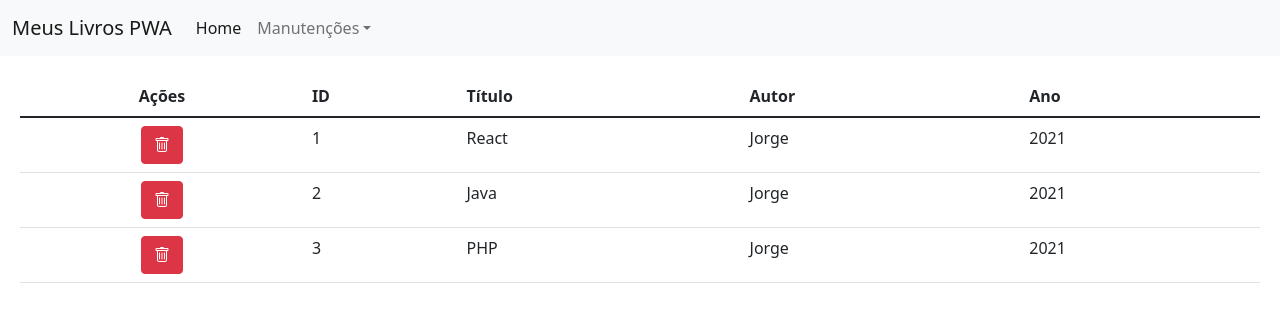
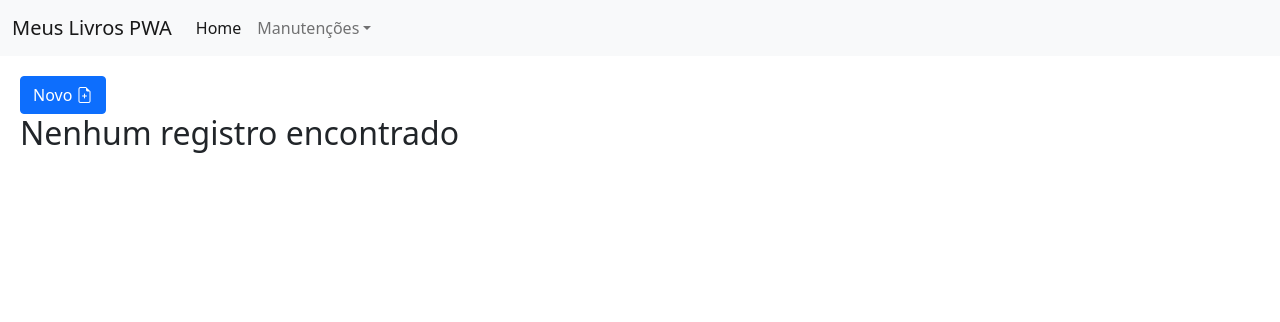
Before and after one commit to evandrouzeda/CC-PW2-T1, a React (Create React App) app: page /livros in a window 1280 px wide. Shown: the top 322 px of the page. Built offline with nearby package versions, Linux system fonts and the light colour scheme.

Commit message:
CRUD funcionando

```diff
--- /dev/null
+++ b/src/componentes/Alerta.jsx
@@ -0,0 +1,21 @@
+const Alerta = ({alerta}) => {
+    var classe = ''
+    if (alerta.status === 'error') {
+        classe = 'alert alert-danger'
+    } else {
+        classe = 'alert alert-primary'
+    }
+    if (alerta.message.length > 0) {
+        return (
+            <div className={classe} role="alert">
+                {alerta.message}
+            </div>
+        )
+    } else {
+        return (
+            <div></div>
+        )
+    }
+}
+
+export default Alerta;
--- /dev/null
+++ b/src/componentes/Formulario.jsx
@@ -0,0 +1,89 @@
+import { useContext } from "react";
+import Alerta from "./Alerta";
+import LivroContext from "./LivroContext";
+
+function Formulario() {
+
+    const { objeto, handleChange, acaoCadastrar, alerta } = useContext(LivroContext);
+
+    return (
+        <div className="modal fade" id="modalEdicao" tabIndex="-1" aria-labelledby="exampleModalLabel" aria-hidden="true">
+            <div className="modal-dialog">
+                <div className="modal-content">
+                    <div className="modal-header">
+                        <h5 className="modal-title" id="exampleModalLabel">Livro</h5>
+                        <button type="button" className="btn-close" data-bs-dismiss="modal" aria-label="Close"></button>
+                    </div>
+                    <form id="formulario" onSubmit={acaoCadastrar}>
+                        <div className="modal-body">
+                            <Alerta alerta={alerta} />
+                            <div className="form-group">
+                                <label htmlFor="txtID" className="form-label">
+                                    ID
+                                </label>
+                                <input
+                                    type="text"
+                                    readOnly
+                                    className="form-control"
+                                    id="txtID"
+                                    name="id"
+                                    value={objeto.id}
+                                    onChange={handleChange}
+                                />
+                            </div>
+                            <div className="form-group">
+                                <label htmlFor="txtTitulo" className="form-label">
+                                    Título
+                                </label>
+                                <input
+                                    type="text"
+                                    className="form-control"
+                                    id="txtTitulo"
+                                    name="titulo"
+                                    required
+                                    value={objeto.titulo}
+                                    onChange={handleChange} />
+                            </div>
+
+                            <div className="form-group">
+                                <label htmlFor="txtAutor" className="form-label">
+                                    Autor
+                                </label>
+                                <input
+                                    type="text"
+                                    className="form-control"
+                                    id="txtAutor"
+                                    name="autor"
+                                    required
+                                    value={objeto.autor}
+                                    onChange={handleChange} />
+                            </div>
+                            <div className="form-group">
+                                <label htmlFor="txtAno" className="form-label">
+                                    Ano
+                                </label>
+                                <input
+                                    type="number"
+                                    className="form-control"
+                                    id="txtAno"
+                                    name="ano"
+                                    value={objeto.ano}
+                                    onChange={handleChange}
+                                    required
+                                />
+                            </div>
+                        </div>
+
+                        <div className="modal-footer">
+                            <button type="button" className="btn btn-secondary" data-bs-dismiss="modal">Fechar</button>
+                            <button type="submit" className="btn btn-success">
+                                Salvar <i className="bi bi-save"></i></button>
+                        </div>
+                    </form>
+                </div>
+            </div>
+        </div>
+    )
+}
+
+export default Formulario;
--- a/src/componentes/Livro.jsx
+++ b/src/componentes/Livro.jsx
@@ -1,34 +1,75 @@
-import { useState } from "react";
+import { useState, useEffect } from "react";
+import Formulario from "./Formulario";
 import LivroContext from "./LivroContext";
 import Tabela from "./Tabela";
-import Alert from "./Alert";
 
 function Livro() {
 
-    const [listaObjetos, setListaObjetos] = useState([
-        { id: 1, titulo: "React", autor: "Jorge", ano: 2021 },
-        { id: 2, titulo: "Java", autor: "Jorge", ano: 2021 },
-        { id: 3, titulo: "PHP", autor: "Jorge", ano: 2021 }]);
+    const [listaObjetos, setListaObjetos] = useState(
+        localStorage.getItem('LIVROSPWA-AULA/listaobjetos')
+        ? JSON.parse(localStorage.getItem('LIVROSPWA-AULA/listaobjetos')) : []);
 
-    const [status, setStatus] = useState([{status: "", msg: ""}])
+    const [alerta, setAlerta] = useState( { status: "", message: "" });
+
+    const [sequenciaCodigo, setSequenciaCodigo] = useState(0);
+
+    const [objeto, setObjeto] = useState({id: 0, nome: "", autor: "", ano:""});
+
+    const [editar, setEditar] = useState(false);
+
+    const acaoCadastrar = e => {
+        e.preventDefault();
+        if (editar) {
+            // encontrar o id do objeto a ser editado
+            const index = listaObjetos.findIndex(p => p.id === objeto.id);
+            // remover o objeto do state para ser editado
+            const listaObjetosTemp = listaObjetos.splice(0, index).concat(listaObjetos.splice(index + 1));
+            // colocamos de volta no state o objeto
+            const newlistaObjetos = [...listaObjetosTemp, objeto].sort((a, b) => a.id - b.id);
+            setListaObjetos(newlistaObjetos);
+            setAlerta({ status: "success", message: "Livro editado com sucesso" });
+        } else { // novo livro
+            if (objeto.id === 0) {
+                var idautal = localStorage.getItem('LIVROSPWA-AULA/sequenciaid');
+                if (idautal === null){
+                    idautal = 0;
+                }
+                var novoid = Number(idautal) + 1;
+                objeto.id = novoid;
+                //setSequenciaCodigo(novoid);
+                localStorage.setItem('LIVROSPWA-AULA/sequenciaid', novoid);
+                setListaObjetos([...listaObjetos, objeto]);
+                setAlerta({ status: "success", message: "Livro criado com sucesso" });
+            }
+        }
+    };
+
+    const handleChange = (e) => {
+        const name = e.target.name;
+        const value = e.target.value;
+        setObjeto({ ...objeto, [name]: value });
+    }
 
     const acaoRemover = objeto => {
         if (window.confirm("Remover este livro?")){
-            const listaObjetosTemp = listaObjetos.filter(p => p.id !== objeto.id);
-            console.log(listaObjetosTemp);
-            setStatus({status: "success", msg: "removido com sucesso"})
+            const listaObjetosTemp =
+            listaObjetos.filter(p => p.id !== objeto.id);
             setListaObjetos(listaObjetosTemp);
+            setAlerta({ status: "success", message: "Livro removido com sucesso!" })
         }
     }
 
-
+    useEffect( () => {
+        localStorage.setItem('LIVROSPWA-AULA/listaobjetos', JSON.stringify(listaObjetos));
+    },[listaObjetos]);
 
     return (
         <LivroContext.Provider value={
-            { listaObjetos, acaoRemover }
+            { listaObjetos, acaoRemover, alerta, setAlerta, objeto, setObjeto,
+                editar, setEditar, acaoCadastrar, handleChange}
         }>
-            <Alert status={status} />
             <Tabela />
+            <Formulario/>
         </LivroContext.Provider>
     )
 
--- a/src/componentes/Tabela.jsx
+++ b/src/componentes/Tabela.jsx
@@ -1,12 +1,27 @@
 import { useContext } from "react";
 import LivroContext from "./LivroContext";
+import Alerta from './Alerta'
+
 
 const Tabela = () => {
 
-    const { listaObjetos, acaoRemover } = useContext(LivroContext);
+    const { listaObjetos, acaoRemover, alerta,
+        setObjeto, setEditar, setAlerta } = useContext(LivroContext);
 
     return (
         <div style={{ padding: '20px' }}>
+            <Alerta alerta={alerta} />
+            <button type="button" className="btn btn-primary"
+                data-bs-toggle="modal" data-bs-target="#modalEdicao"
+                onClick={
+                    () => {
+                        setObjeto({ id: 0, titulo: "", autor: "", ano: "" });
+                        setEditar(false);
+                        setAlerta({ status: "", message: "" })
+                    }
+                }>
+                Novo <i className="bi bi-file-earmark-plus"></i>
+            </button>
             {listaObjetos.length === 0 && <h2>Nenhum registro encontrado</h2>}
             {listaObjetos.length > 0 && (
                 <div className="table-responsive">
@@ -25,6 +40,17 @@ const Tabela = () => {
                             {listaObjetos.map(objeto => (
                                 <tr key={objeto.id}>
                                     <th scope="row" style={{ textAlign: 'center' }}>
+                                        <button type="button" className="btn btn-info"
+                                            data-bs-toggle="modal" data-bs-target="#modalEdicao"
+                                            onClick={
+                                                () => {
+                                                    setObjeto(objeto);
+                                                    setEditar(true);
+                                                    setAlerta({ status: "", message: "" })
+                                                }
+                                            }>
+                                            <i className="bi bi-pencil-square"></i>
+                                        </button>
                                         <button className="btn btn-danger"
                                             onClick={() => acaoRemover(objeto)}>
                                             <i className="bi bi-trash"></i>
```
